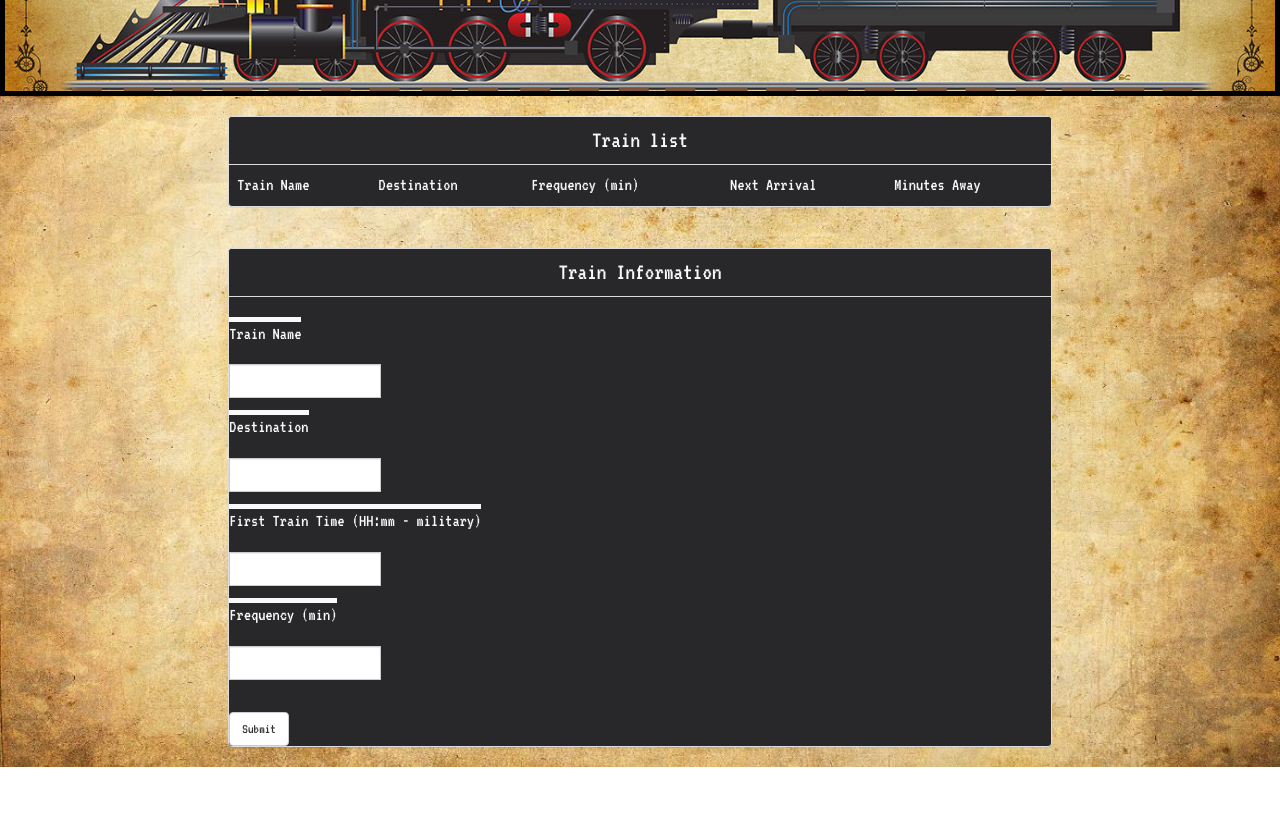
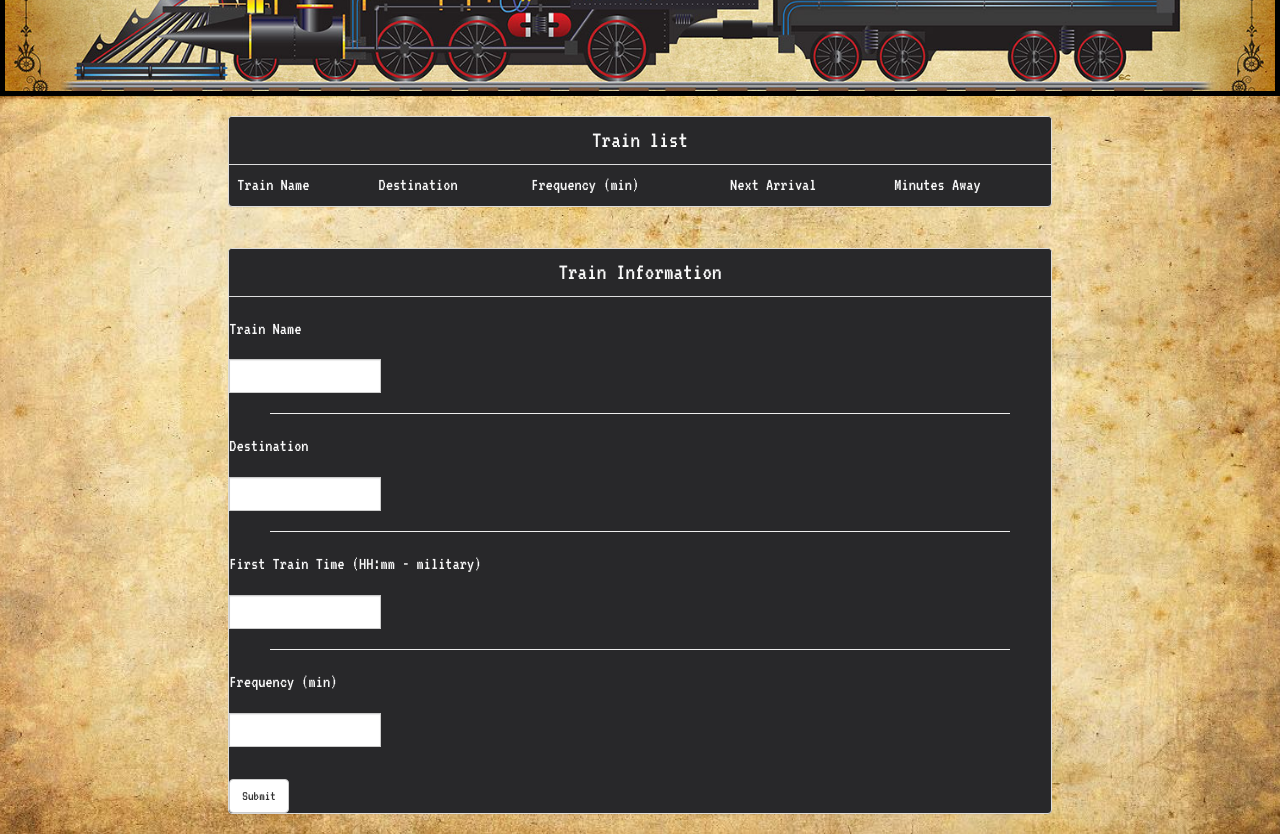
Before and after one commit to SladtheLad/Firebase-TrainSchedule, a plain HTML site: page index.html in a window 1280 px wide. Shown: the part 213-1047 px from the top of the page. Before the commit the page ends 980 px from the top, so only its background shows below. Drawn offline with nearby package versions, Linux system fonts and the light colour scheme; a web font is replaced by a local one.

Commit message:
HR'S ARE FUCKING AWESOME

```diff
--- a/assets/css/style.css
+++ b/assets/css/style.css
@@ -47,7 +47,6 @@ body {
 
 label {
     font-weight: inherit;
-    border-top: 5px solid #f9f9f9;
 }
 
 th {
--- a/index.html
+++ b/index.html
@@ -54,14 +54,17 @@
                         <div class="input-group">
                             <input type="text" class="form-control" id="train-name">
                         </div>
+                        <hr width="90%">
                         <label for="destination">Destination</label>
                         <div class="input-group">
                             <input type="text" class="form-control" id="destination">
                         </div>
+                        <hr width="90%">
                         <label for="train-time">First Train Time (HH:mm - military)</label>
                         <div class="input-group">
                             <input type="text" class="form-control" id="trainTime">
                         </div>
+                        <hr width="90%">
                         <label for="frequency">Frequency (min)</label>
                         <div class="input-group">
                             <input type="text" class="form-control" id="frequency">
```
